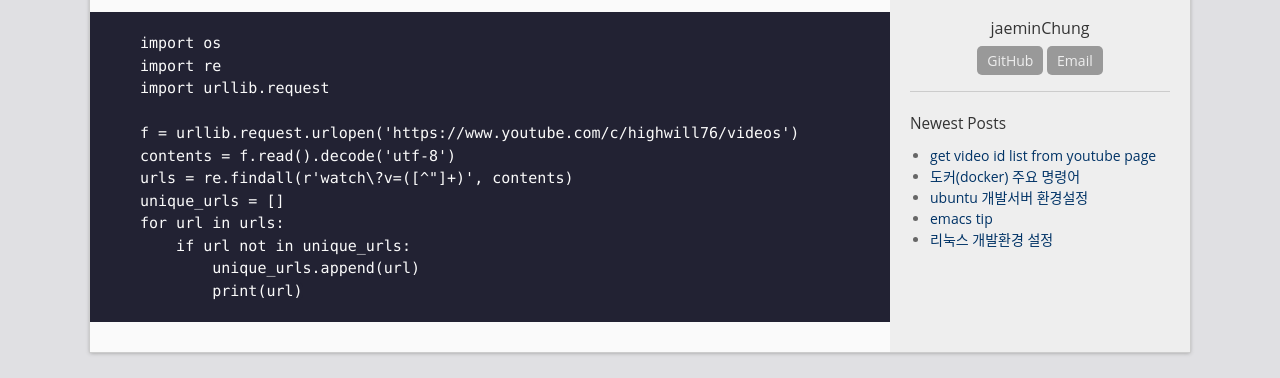
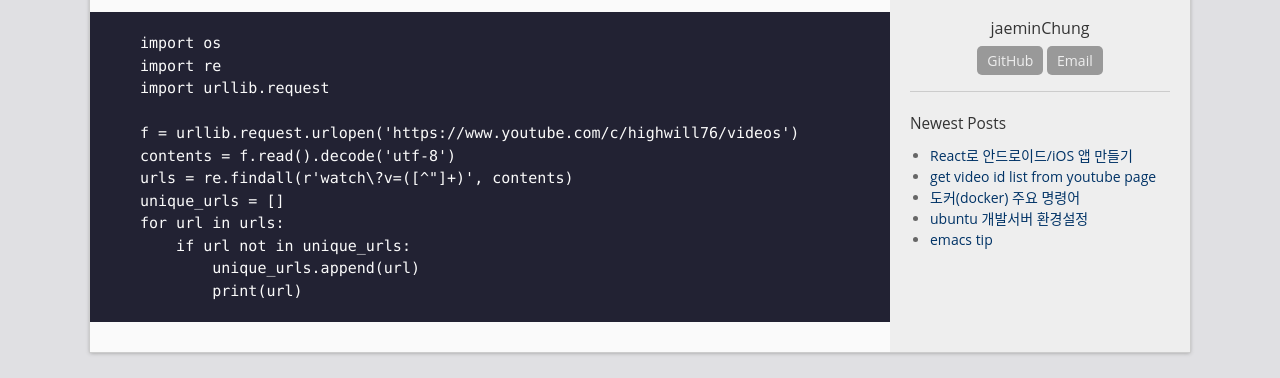
Before and after one commit to jaeminChung/jaeminChung.github.io, a Jekyll site: the page built from _posts/2017-09-15-get-video-id-list-from-youtube.html, in a window 1280 px wide, cut to the strip 261-639 px from the top of the page. Built offline with Jekyll 4.4.1, drawn with Linux system fonts in a browser that asks for light colours.

Commit message:
react 관련 링크 포스트 추가

```diff
--- a/_posts/2017-09-15-get-video-id-list-from-youtube.html
+++ b/_posts/2017-09-15-get-video-id-list-from-youtube.html
@@ -9,9 +9,8 @@ excerpt: python scraping
 categories:
 - python
 ---
-<div class="language-python highlighter-rouge">
-
-<pre class="highlight"><code>import os
+<div class="org-src-container">
+<pre class="src src-python">import os
 import re
 import urllib.request
 
@@ -23,5 +22,5 @@ for url in urls:
     if url not in unique_urls:
         unique_urls.append(url)
         print(url)
-</code></pre>
+</pre>
 </div>
--- /dev/null
+++ b/_posts/2017-11-09-build-app-with-react.markdown
@@ -0,0 +1,10 @@
+---
+layout: post
+title:  "React로 안드로이드/iOS 앱 만들기"
+date:   2017-11-09 22:44:13
+categories: Programming
+permalink: /archivers/react
+---
+
+* [React Native]:   https://facebook.github.io/react-native/
+* [Expo]:           https://expo.io/
```
